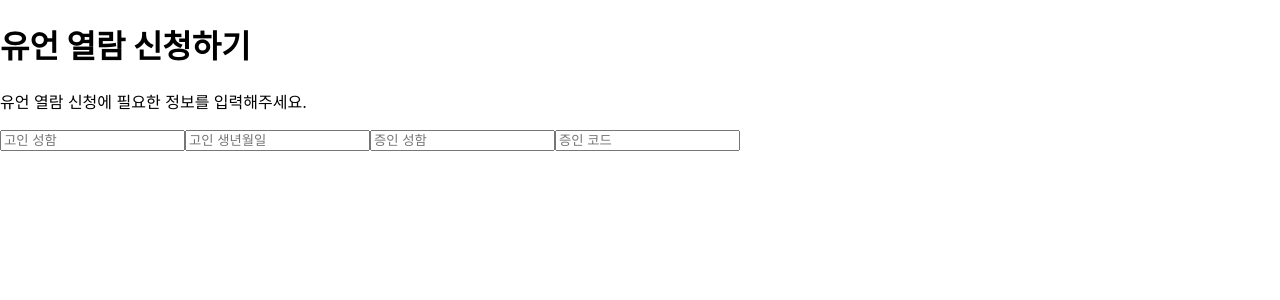
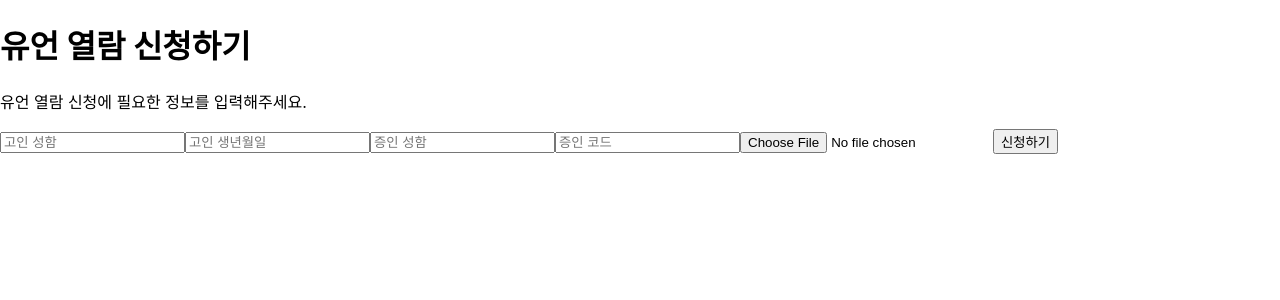
Before and after one commit to YooByWk/Epilogue-c208, a React (Create React App) app in the folder frontend/: page /witness in a window 1280 px wide. Shown: the top 300 px of the page. Built offline with nearby package versions, Linux system fonts and the light colour scheme.

Commit message:
Feat : 열람 신청 api 연결

```diff
--- a/frontend/src/WillApplyWitness.js
+++ b/frontend/src/WillApplyWitness.js
@@ -1,32 +1,43 @@
 import React, { useState } from 'react';
-// import axios from 'axios';
+import axios from 'axios';
 
 function WillApplyWitness() {
   const [deadName, setDeadName] = useState('');
   const [deadBirth, setDeadBirth] = useState('');
   const [witnessName, setWitnessName] = useState('');
-  const [witnessCode, setWitnessCode] = useState('');
+  const [willCode, setWillCode] = useState('');
+  const [uploadImgUrl, setUploadImgUrl] = useState('');
 
-//   const baseUrl = 'http://j10c208.p.ssafy.io';
+  const baseUrl = 'http://j10c208.p.ssafy.io';
 
-//   const applyWitness = async () => {
-//     try {
-//       const response = await axios.post(`${baseUrl}/api/will/apply`, {
-//         deadName,
-//         deadBirth,
-//         witnessName,
-//         witnessCode,
-//       });
+  const applyWitness = async () => {
+    try {
+      const response = await axios.post(`${baseUrl}/api/will/apply`, {
+        deadName,
+        deadBirth,
+        witnessName,
+        willCode,
+      });
 
-//       if (response.status === 200) {
-//         console.log('신청 성공:', response.data);
-//       } else {
-//         console.log('신청 오류:', response.status);
-//       }
-//     } catch (error) {
-//       console.error(error);
-//     }
-//   };
+      if (response.status === 200) {
+        console.log('신청 성공:', response.data);
+      } else {
+        console.log('신청 오류:', response.status);
+      }
+    } catch (error) {
+      console.error(error);
+    }
+  };
+
+    const onchangeImageUpload = (e)=> {
+       const {files} = e.target;
+       const uploadFile = files[0];
+       const reader = new FileReader();
+       reader.readAsDataURL(uploadFile);
+       reader.onloadend = ()=> {
+       setUploadImgUrl(reader.result);
+    }
+  };
 
   return (
     <div>
@@ -53,10 +64,12 @@ function WillApplyWitness() {
       <input
         type="text"
         placeholder="증인 코드"
-        value={witnessCode}
-        onChange={(e) => setWitnessCode(e.target.value)}
+        value={willCode}
+        onChange={(e) => setWillCode(e.target.value)}
       />
-      {/* <button onClick={applyWitness}>신청하기</button> */}
+      <img src = {uploadImgUrl} img = "img"/>
+      <input type = "file" accept = "image/*" onChange = {onchangeImageUpload}/>
+      <button onClick={applyWitness}>신청하기</button>
     </div>
   );
 }
```
